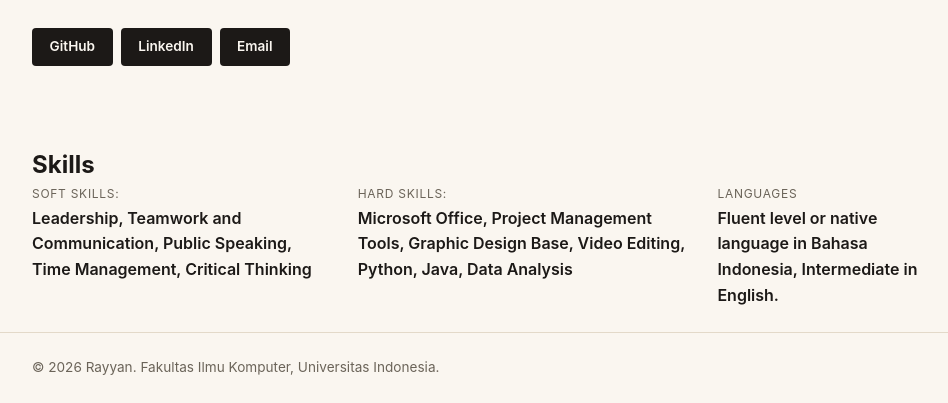
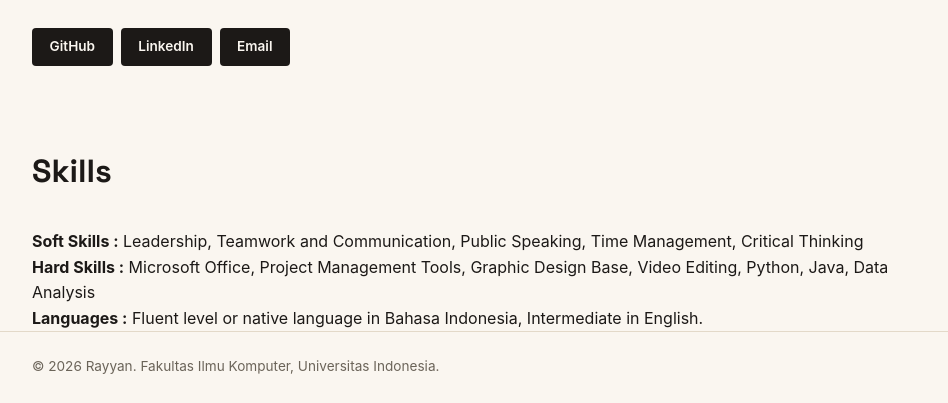
Before and after one commit to rayyanraditia/myportofolio, a Django app: page / in a window 1280 px wide. Shown: the part 627-1030 px from the top of the page, without its empty margins (152-1100 px from the left). After the commit the page ends 1001 px from the top, so only its background shows below. Run offline with Django 4.2, Linux system fonts and the light colour scheme.

Commit message:
Revisi pembuatan skill list menjadi kolom kebawah

```diff
--- a/static/css/style.css
+++ b/static/css/style.css
@@ -193,3 +193,14 @@ h1, .brand {
         justify-content: flex-start;
     }
 }
+
+.skills-section h2 {
+    font-family: "Space Grotesk", -apple-system, sans-serif;
+    font-size: 2rem;
+    margin-bottom: 2rem;
+}
+
+.skills-list {
+    display: column;
+    gap: 1.5rem;
+}
--- a/templates/index.html
+++ b/templates/index.html
@@ -58,20 +58,11 @@ contributing to team success and collaborating to achieve shared goals.</p>
          <section class="skills-section" id ="skills">
             <div class="container skills-grid">
                 <h2>Skills</h2>
-                <dl class="meta-list">
-                    <div class="meta-row">
-                        <dt>Soft Skills:</dt>
-                        <dd>Leadership, Teamwork and Communication, Public Speaking, Time Management, Critical Thinking</dd>
-                    </div>
-                    <div class="meta-row">
-                        <dt>Hard Skills:</dt>
-                        <dd>Microsoft Office, Project Management Tools, Graphic Design Base, Video Editing, Python, Java, Data Analysis</dd>
-                    </div>
-                    <div class="meta-row">
-                        <dt>Languages</dt>
-                        <dd>Fluent level or native language in Bahasa Indonesia, Intermediate in English.</dd>
-                    </div>
-                </dl>
+                <div class="skills-list">
+                    <p><strong>Soft Skills :</strong> Leadership, Teamwork and Communication, Public Speaking, Time Management, Critical Thinking</p>
+                    <p><strong>Hard Skills :</strong> Microsoft Office, Project Management Tools, Graphic Design Base, Video Editing, Python, Java, Data Analysis</p>
+                    <p><strong>Languages :</strong> Fluent level or native language in Bahasa Indonesia, Intermediate in English.</p>
+                </div>
             </div>
          </section>
     </main>
```
